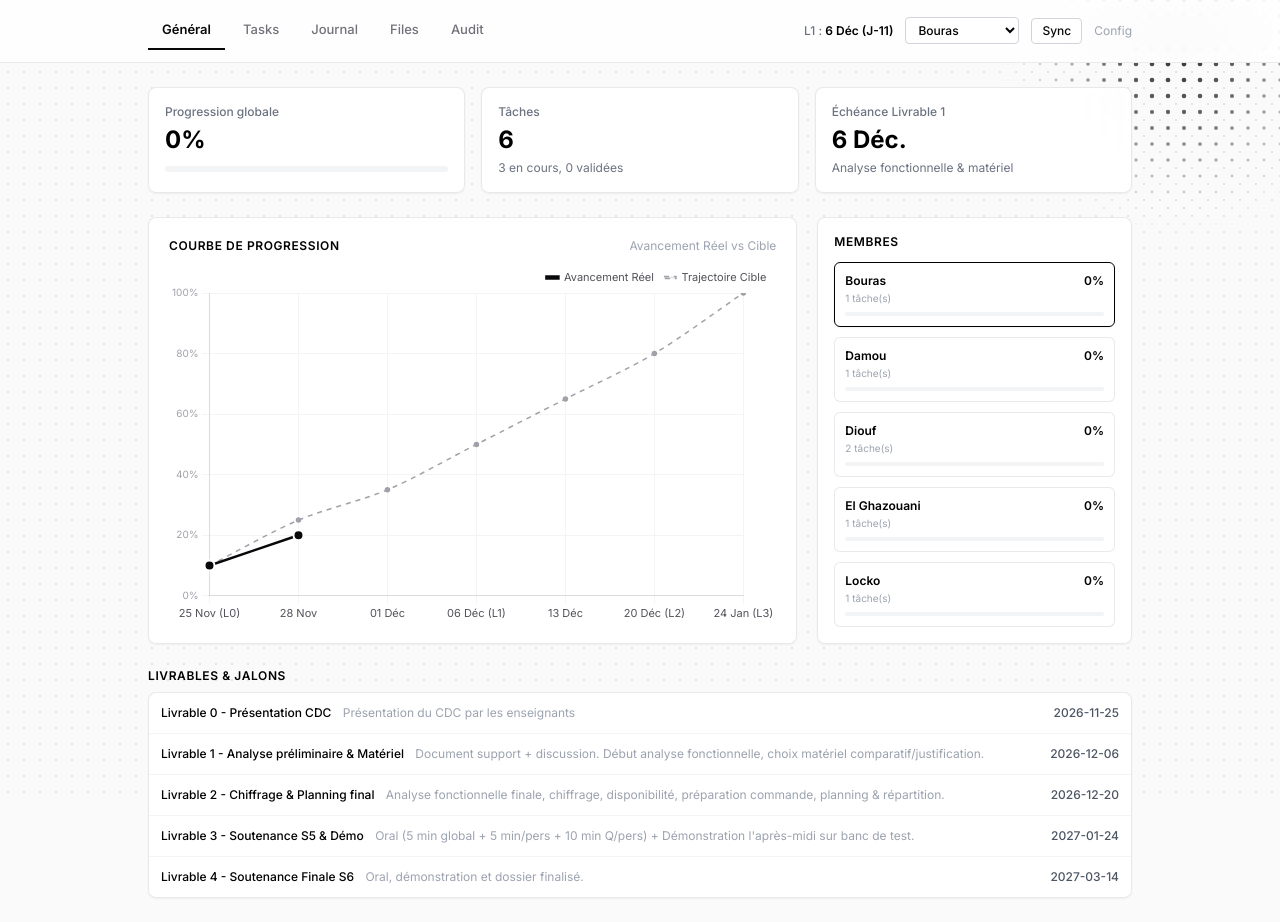
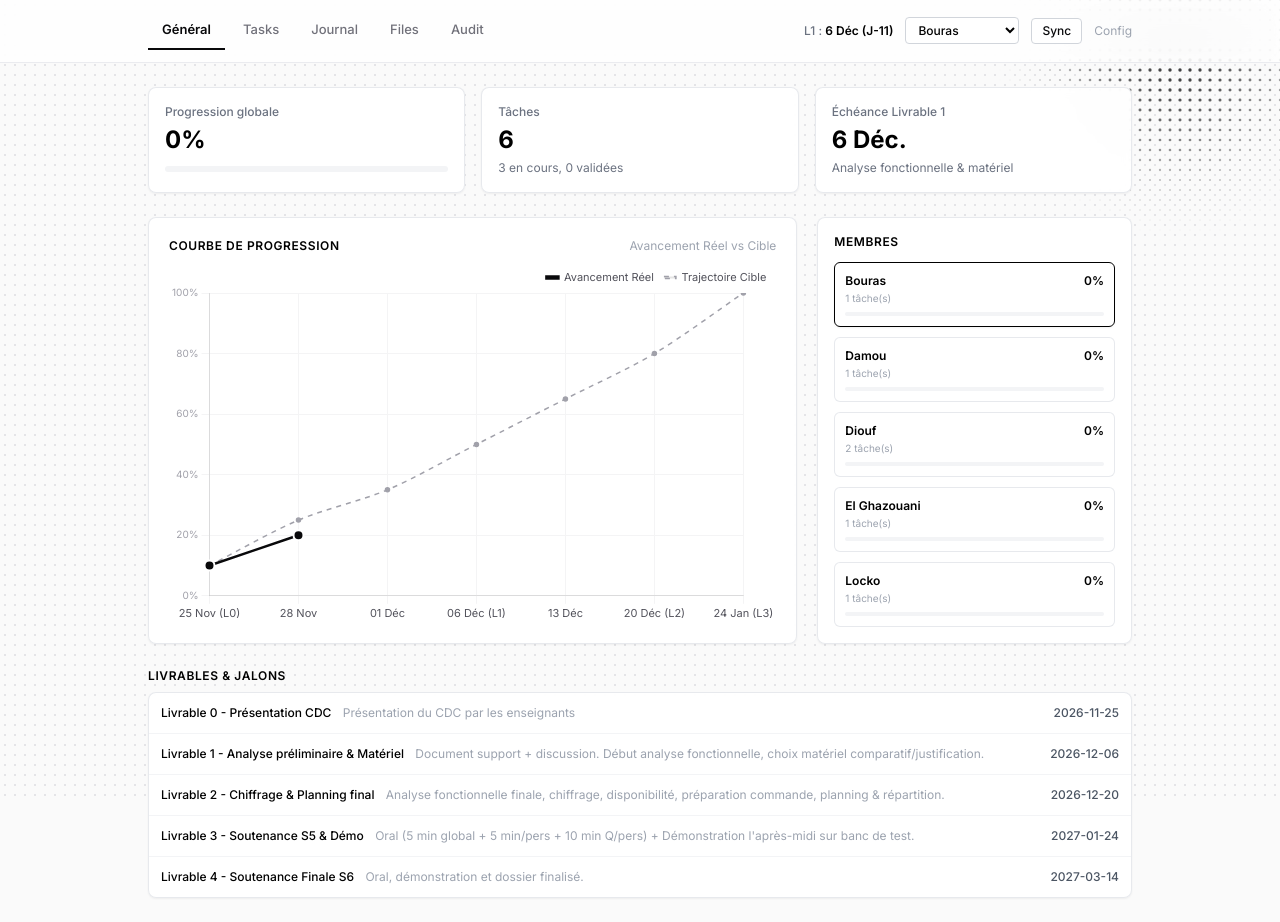
Before and after one commit to bouraschihab1-star/sae-supervision-geii, a plain HTML site: page index.html in a window 1280 px wide. Drawn offline with nearby package versions, Linux system fonts and the light colour scheme.

Commit message:
Quadrillage ultra-resserre a 10px et zones de concentration synchronisees

```diff
--- a/index.html
+++ b/index.html
@@ -19,12 +19,12 @@
       overflow-x: hidden;
     }
 
-    /* Grille de points de base */
+    /* Grille de points de base ultra-resserrée (10px) */
     .dot-pattern {
       position: fixed;
       inset: 0;
-      background-image: radial-gradient(#e4e4e7 1.1px, transparent 1.1px);
-      background-size: 16px 16px;
+      background-image: radial-gradient(#e4e4e7 0.9px, transparent 0.9px);
+      background-size: 10px 10px;
       background-position: 0 0;
       pointer-events: none;
       z-index: 0;
@@ -928,7 +928,7 @@
       const canvas = document.getElementById('densityCanvas');
       if (!canvas) return;
       const ctx = canvas.getContext('2d');
-      const STEP = 16;
+      const STEP = 10;
       let w = canvas.width = window.innerWidth;
       let h = canvas.height = window.innerHeight;
 
@@ -990,7 +990,7 @@
                   const ratio = 1 - (dist / z.radius);
                   const smoothRatio = ratio * ratio * (3 - 2 * ratio);
                   const ptAlpha = smoothRatio * zoneAlpha;
-                  const ptRadius = 1.1 + smoothRatio * 1.3;
+                  const ptRadius = 0.8 + smoothRatio * 0.9;
 
                   ctx.fillStyle = `rgba(9, 9, 11, ${ptAlpha})`;
                   ctx.beginPath();
```
